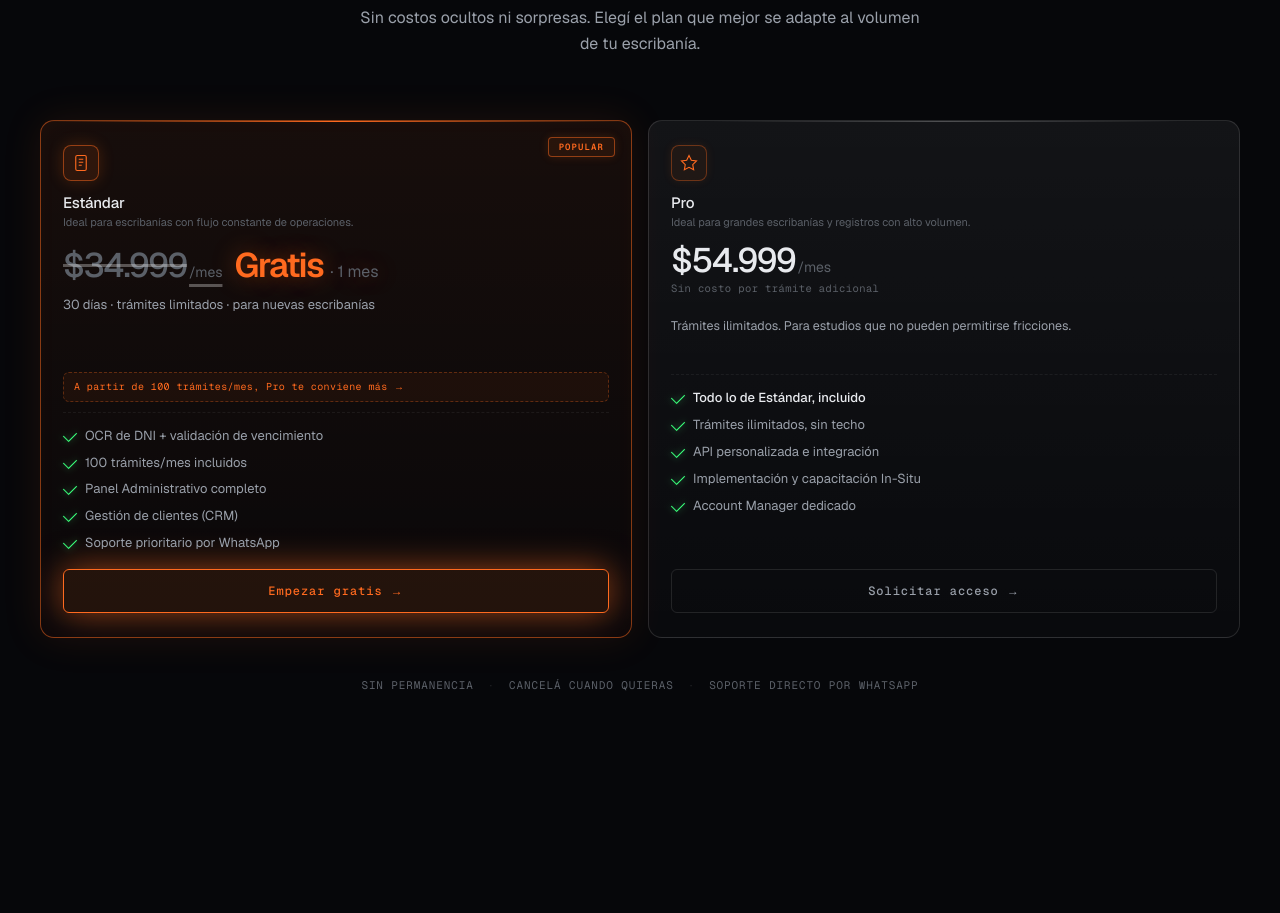
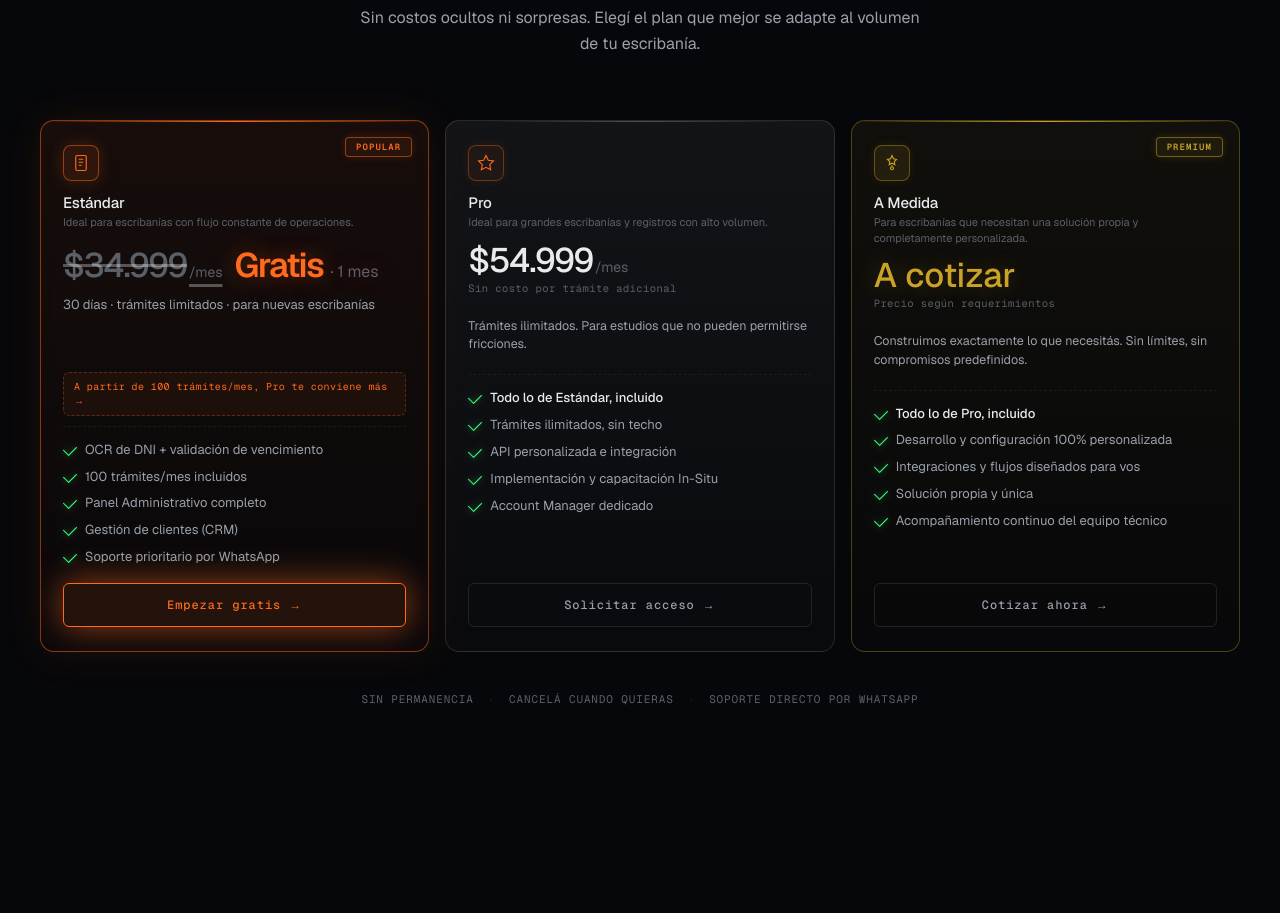
Before and after one commit to valentinopign/escriban-IA, a Next.js app: page / in a window 1280 px wide. Shown: the part 5220-6133 px from the top of the page. Built offline with nearby package versions, Linux system fonts and the light colour scheme.

Commit message:
Add plan A Medida with custom gold pricing card

```diff
--- a/src/app/landing.css
+++ b/src/app/landing.css
@@ -1272,7 +1272,7 @@
 
 .pricingGrid {
   display: grid;
-  grid-template-columns: repeat(2, 1fr);
+  grid-template-columns: repeat(3, 1fr);
   gap: 16px;
   align-items: stretch;
 }
@@ -1333,6 +1333,60 @@
 .pricingCardPro .pricingFeatures li:first-child {
   color: var(--ink);
   font-weight: 500;
+}
+
+.pricingCardAMedida {
+  border-color: rgba(201, 162, 39, 0.35);
+  background: linear-gradient(180deg, rgba(201, 162, 39, 0.06), rgba(201, 162, 39, 0.01));
+}
+
+.pricingCardAMedida:hover {
+  border-color: rgba(201, 162, 39, 0.6);
+  background: linear-gradient(180deg, rgba(201, 162, 39, 0.09), rgba(201, 162, 39, 0.02));
+}
+
+.pricingCardAMedida .pricingCardTopLine {
+  background: linear-gradient(90deg, transparent, #c9a227, transparent);
+}
+
+.pricingCardAMedida .pricingCardIcon {
+  border-color: rgba(201, 162, 39, 0.4);
+  background: rgba(201, 162, 39, 0.1);
+  color: #c9a227;
+}
+
+.pricingCardAMedida .pricingFeatures li:first-child {
+  color: var(--ink);
+  font-weight: 500;
+}
+
+.pricingCardPriceQuote {
+  font-size: 34px;
+  font-weight: 500;
+  color: #c9a227;
+  text-shadow: 0 0 24px rgba(201, 162, 39, 0.3);
+  line-height: 1;
+  margin-bottom: 4px;
+}
+
+.pricingBadgePremium {
+  color: #c9a227 !important;
+  border-color: rgba(201, 162, 39, 0.5) !important;
+  background: rgba(201, 162, 39, 0.08) !important;
+  box-shadow: 0 0 10px rgba(201, 162, 39, 0.15) !important;
+}
+
+.pricingCtaAMedida {
+  background: rgba(201, 162, 39, 0.08);
+  border-color: rgba(201, 162, 39, 0.6);
+  color: #c9a227;
+}
+
+.pricingCtaAMedida:hover {
+  background: rgba(201, 162, 39, 0.15);
+  border-color: #c9a227;
+  box-shadow: 0 0 28px rgba(201, 162, 39, 0.35);
+  color: #c9a227;
 }
 
 .pricingCardTopLine {
@@ -1696,6 +1750,10 @@
 @media (max-width: 980px) {
   .problemGrid { grid-template-columns: 1fr; gap: 50px; }
   .problemCards { grid-template-columns: 1fr 1fr; }
+}
+
+@media (max-width: 1100px) {
+  .pricingGrid { grid-template-columns: repeat(2, 1fr); }
 }
 
 @media (max-width: 960px) {
--- a/src/components/PricingSection.tsx
+++ b/src/components/PricingSection.tsx
@@ -2,7 +2,23 @@ import React from 'react';
 
 const WA = 'https://wa.me/541170605707?text=';
 
-const plans = [
+const plans: {
+  id: string;
+  icon: React.ReactNode;
+  name: string;
+  price: string;
+  unit: string;
+  priceExtra: string;
+  ideal: string;
+  desc: string;
+  callout: string | null;
+  features: string[];
+  href: string;
+  featured: boolean;
+  badge: string | null;
+  trial: boolean;
+  custom?: boolean;
+}[] = [
   {
     id: 'estandar',
     icon: (
@@ -52,7 +68,35 @@ const plans = [
     ],
     href: WA + encodeURIComponent('Hola, quiero solicitar acceso al plan Pro de escribanIA.'),
     featured: false,
+    badge: null,
     trial: false,
+  },
+  {
+    id: 'amedida',
+    icon: (
+      <svg width="18" height="18" viewBox="0 0 24 24" fill="none" stroke="currentColor" strokeWidth="1.5">
+        <path d="M12 2l2.09 4.26L18 7.27l-3 2.92.71 4.13L12 12.18l-3.71 1.95.71-4.13-3-2.92 3.91-.57L12 2z"/><circle cx="12" cy="19" r="2"/><path d="M12 15v2"/>
+      </svg>
+    ),
+    name: 'A Medida',
+    price: 'A cotizar',
+    unit: '',
+    priceExtra: 'Precio según requerimientos',
+    ideal: 'Para escribanías que necesitan una solución propia y completamente personalizada.',
+    desc: 'Construimos exactamente lo que necesitás. Sin límites, sin compromisos predefinidos.',
+    callout: null,
+    features: [
+      'Todo lo de Pro, incluido',
+      'Desarrollo y configuración 100% personalizada',
+      'Integraciones y flujos diseñados para vos',
+      'Solución propia y única',
+      'Acompañamiento continuo del equipo técnico',
+    ],
+    href: WA + encodeURIComponent('Hola quiero cotizar el plan a medida'),
+    featured: false,
+    badge: 'Premium',
+    trial: false,
+    custom: true,
   },
 ];
 
@@ -71,10 +115,10 @@ const PricingSection = () => {
 
       <div className="pricingGrid">
         {plans.map((plan) => (
-          <div key={plan.id} className={`pricingCard${plan.featured ? ' pricingCardFeatured' : ''}${plan.id === 'pro' ? ' pricingCardPro' : ''}`}>
-            {plan.featured && <div className="pricingCardTopLine" />}
+          <div key={plan.id} className={`pricingCard${plan.featured ? ' pricingCardFeatured' : ''}${plan.id === 'pro' ? ' pricingCardPro' : ''}${plan.id === 'amedida' ? ' pricingCardAMedida' : ''}`}>
+            {(plan.featured || plan.custom) && <div className="pricingCardTopLine" />}
 
-            {plan.badge && <span className="pricingBadge">{plan.badge}</span>}
+            {plan.badge && <span className={`pricingBadge${plan.custom ? ' pricingBadgePremium' : ''}`}>{plan.badge}</span>}
 
             <div className="pricingCardIcon">{plan.icon}</div>
 
@@ -93,6 +137,11 @@ const PricingSection = () => {
                     <div className="pricingCardPriceFree">Gratis <span className="pricingCardPriceFreeUnit">· 1 mes</span></div>
                   </div>
                   <div className="pricingTrialNote">30 días · trámites limitados · para nuevas escribanías</div>
+                </>
+              ) : plan.custom ? (
+                <>
+                  <div className="pricingCardPriceQuote">{plan.price}</div>
+                  <div className="pricingPriceExtra">{plan.priceExtra}</div>
                 </>
               ) : (
                 <>
@@ -125,9 +174,9 @@ const PricingSection = () => {
               href={plan.href}
               target="_blank"
               rel="noopener noreferrer"
-              className={`pricingCta${plan.featured ? ' pricingCtaFeatured' : ''}`}
+              className={`pricingCta${plan.featured ? ' pricingCtaFeatured' : ''}${plan.custom ? ' pricingCtaAMedida' : ''}`}
             >
-              {plan.trial ? 'Empezar gratis →' : 'Solicitar acceso →'}
+              {plan.trial ? 'Empezar gratis →' : plan.custom ? 'Cotizar ahora →' : 'Solicitar acceso →'}
             </a>
           </div>
         ))}
```
